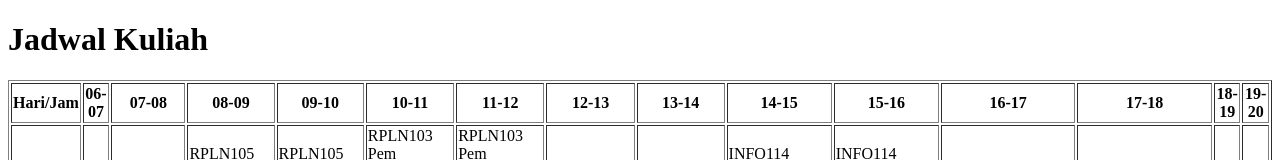
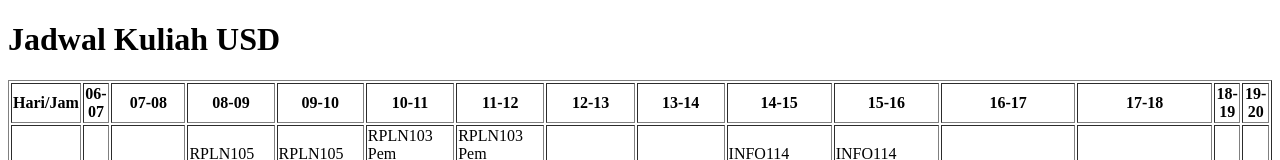
Before and after one commit to LuckMan99/Lucky-159, a plain HTML site: page Jadwal.html in a window 1280 px wide. Shown: the top 160 px of the page. Drawn offline with Linux system fonts and the light colour scheme.

Commit message:
Kelas Abangkuh

```diff
--- a/Jadwal.html
+++ b/Jadwal.html
@@ -7,7 +7,7 @@
 </head>
 
 <body>
-  <h1>Jadwal Kuliah</h1>
+  <h1>Jadwal Kuliah USD</h1>
     <table border="1px">
         <tr>
           <th>Hari/Jam</th>
```
